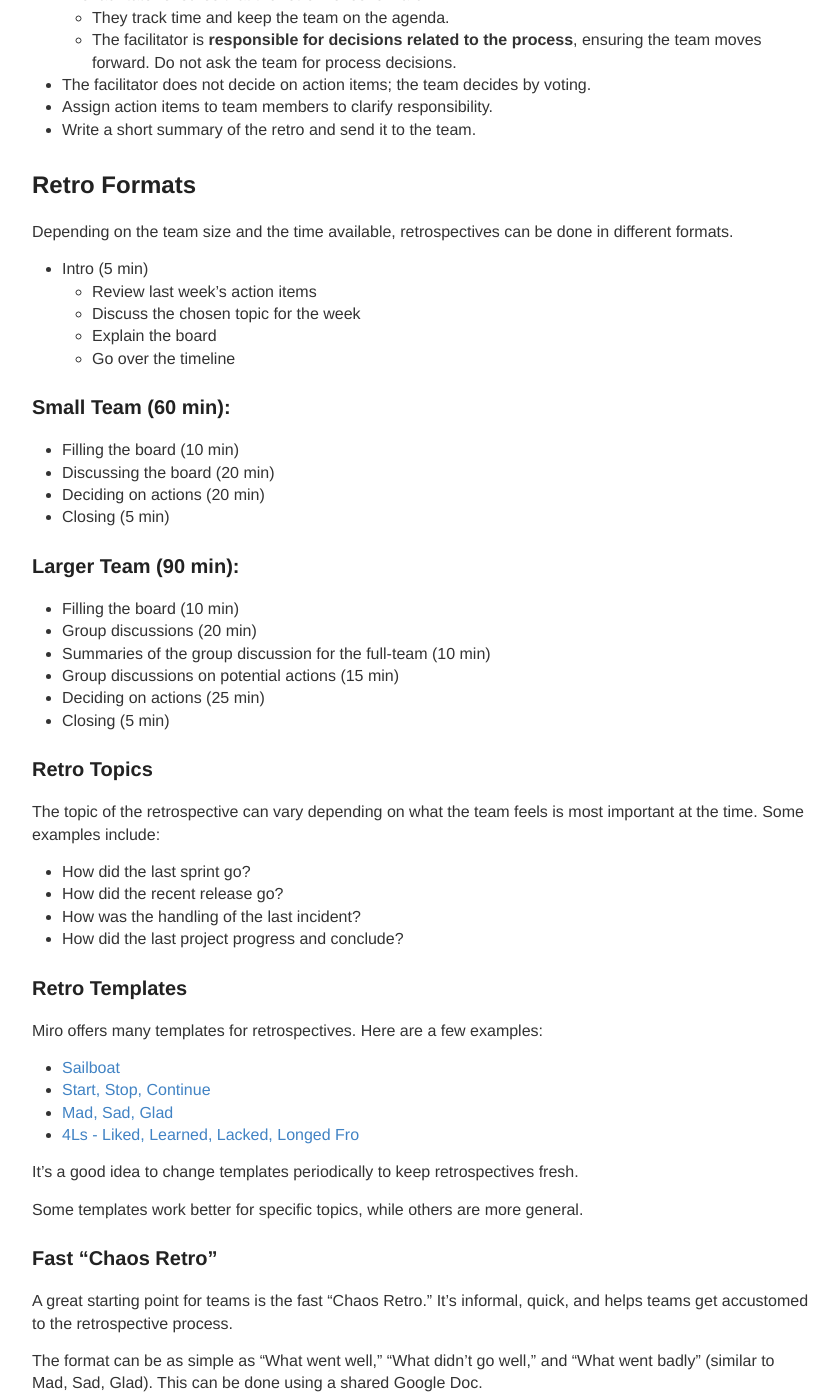
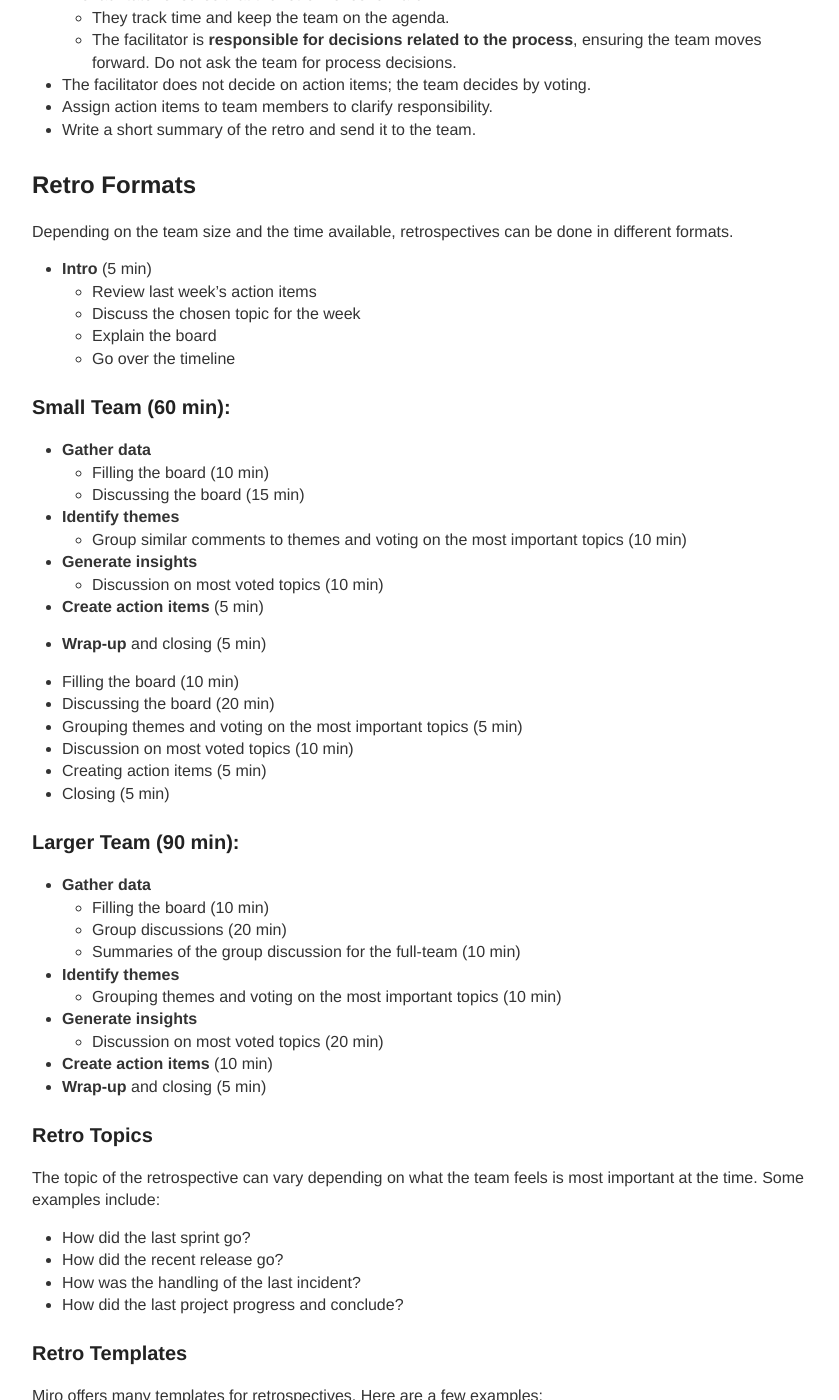
Before and after one commit to ttu/ttu.github.io, a Jekyll site: the page built from _posts/2022-10-1-why-retrospectives.md, in a window 1280 px wide and 1400 px high, scrolled down 929 px. Shown: the whole window, without its empty margins (218-1057 px from the left). Built offline with Jekyll 4.4.1, drawn with Linux system fonts in a browser that asks for light colours.

Commit message:
Updare format headers from retro post

```diff
--- a/_posts/2022-10-1-why-retrospectives.md
+++ b/_posts/2022-10-1-why-retrospectives.md
@@ -41,7 +41,7 @@ Not all improvements should wait for a retrospective. Some things can be fixed r
 
 Depending on the team size and the time available, retrospectives can be done in different formats.
 
-- Intro (5 min)
+- **Intro** (5 min)
   - Review last week's action items
   - Discuss the chosen topic for the week
   - Explain the board
@@ -49,19 +49,35 @@ Depending on the team size and the time available, retrospectives can be done in
 
 ### Small Team (60 min):
 
+- **Gather data**
+  - Filling the board (10 min)
+  - Discussing the board (15 min)
+- **Identify themes**
+  - Group similar comments to themes and voting on the most important topics (10 min)
+- **Generate insights**
+  - Discussion on most voted topics (10 min)
+- **Create action items** (5 min)
+- **Wrap-up** and closing (5 min)
+
 - Filling the board (10 min)
 - Discussing the board (20 min)
-- Deciding on actions (20 min)
+- Grouping themes and voting on the most important topics (5 min)
+- Discussion on most voted topics (10 min)
+- Creating action items (5 min)
 - Closing (5 min)
 
 ### Larger Team (90 min):
 
-- Filling the board (10 min)
-- Group discussions (20 min)
-- Summaries of the group discussion for the full-team (10 min)
-- Group discussions on potential actions (15 min)
-- Deciding on actions (25 min)
-- Closing (5 min)
+- **Gather data**
+  - Filling the board (10 min)
+  - Group discussions (20 min)
+  - Summaries of the group discussion for the full-team (10 min)
+- **Identify themes**
+  - Grouping themes and voting on the most important topics (10 min)
+- **Generate insights**
+  - Discussion on most voted topics (20 min)
+- **Create action items** (10 min)
+- **Wrap-up** and closing (5 min)
 
 ### Retro Topics
 
```
